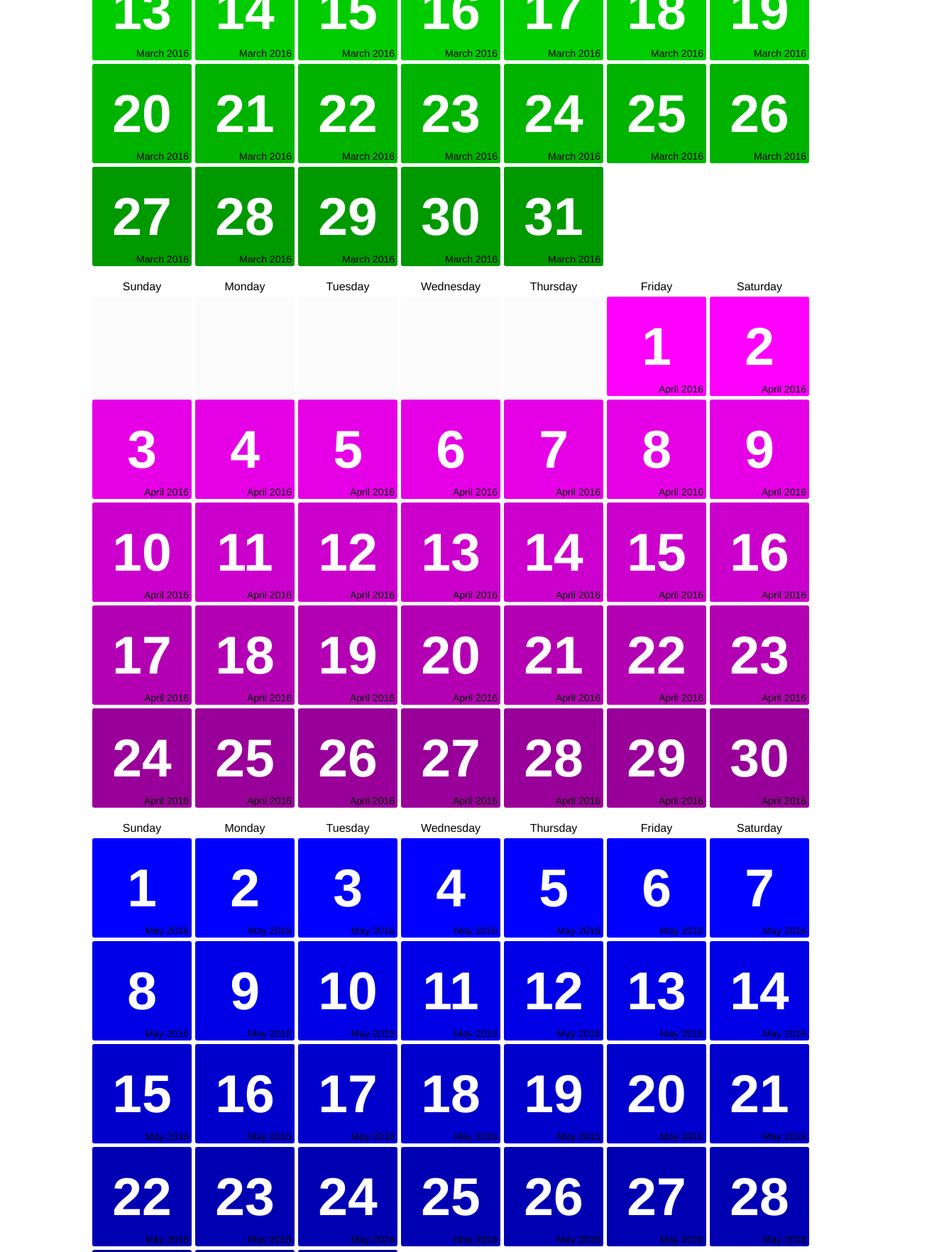
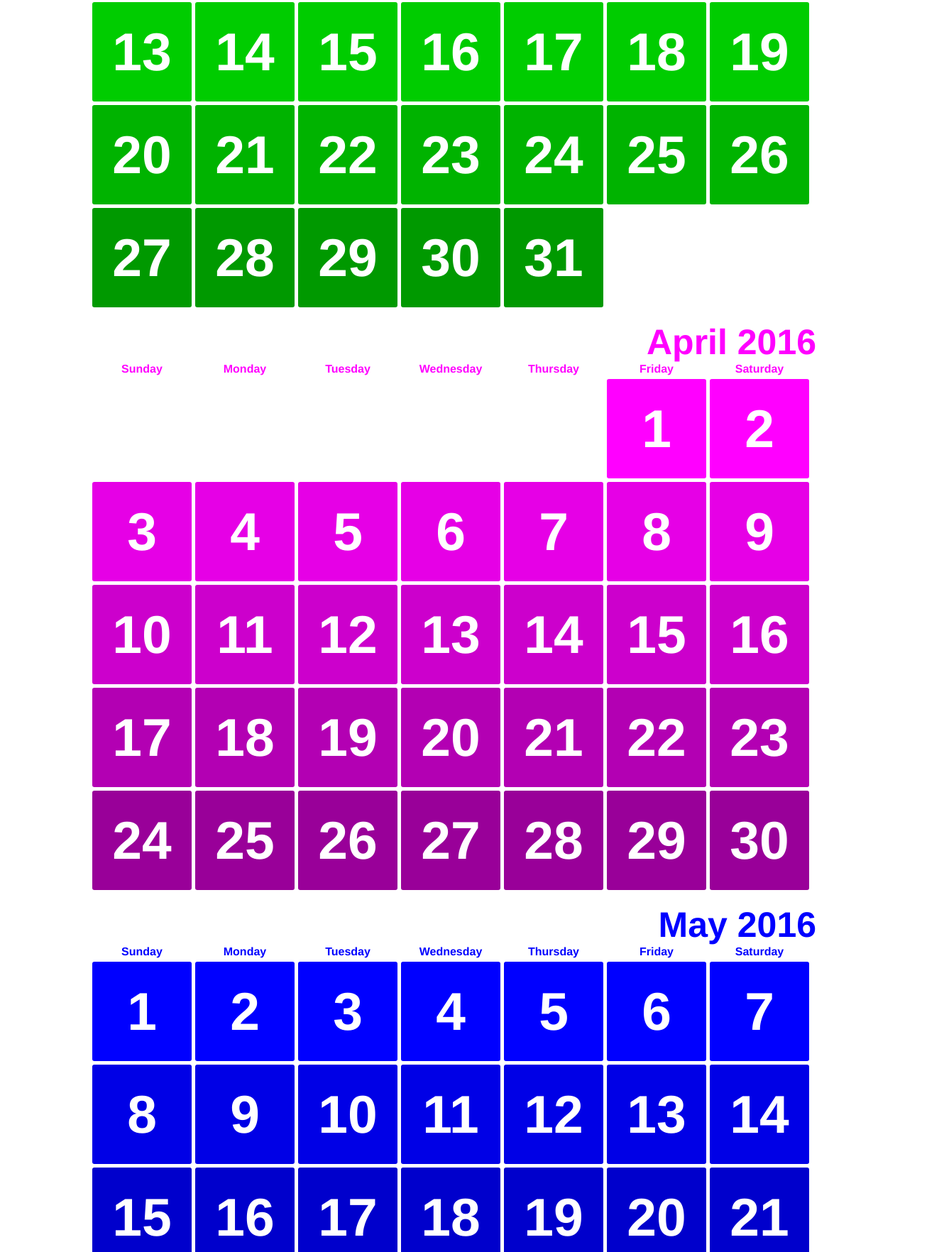
Before and after one commit to TravisL12/date_ranges, a plain HTML site: page index.html in a window 1280 px wide. Shown: the part 502-2266 px from the top of the page at 71% size, 1330 px wide, since content can reach past the window. Drawn offline with Linux system fonts and the light colour scheme.

Commit message:
Colorize month names

```diff
--- a/public/sass/application.scss
+++ b/public/sass/application.scss
@@ -3,9 +3,14 @@ ul {
     padding: 0;
 }
 
+$light-gray: #fbfbfb;
 @mixin loop-colors($color) {
+    .month--name,
+    .month--header {
+        color: $color;
+    }
     @for $i from 0 through 5 {
-        .week-#{$i} .date-tile {
+        .week-#{$i} .week--tile {
             $background: darken($color, $i * 5);
             background: $background;
             &:hover {
@@ -13,7 +18,7 @@ ul {
             }
             &.none,
             &.none:hover {
-                background: #fbfbfb;
+                background: transparent;
             }
         }
     }
@@ -26,7 +31,7 @@ $march:     lime;
 $april:     magenta;
 $may:       blue;
 $june:      purple;
-$july:      blanchedalmond;
+$july:      burlywood;
 $august:    pink;
 $september: wheat;
 $october:   green;
@@ -54,12 +59,19 @@ body {
 }
 
 .calendar .month {
+    position: relative;
     width: 1020px;
-    margin: 0 auto;
-    .day-header {
-        margin: 15px 0 5px;
-        div {
+    margin: 15px auto 0;
+    .month--name {
+        font-size: 50px;
+        font-weight: bold;
+        text-align: right;
+    }
+    .month--header {
+        margin-bottom: 5px;
+        .month--header-day {
             display: inline-block;
+            font-weight: bold;
             width: $tile-width;
             margin-right: 5px;
             padding: 0 2px;
@@ -67,10 +79,7 @@ body {
             box-sizing: border-box;
         }
     }
-    .week {
-        width: 1200px;
-        margin: 0 auto;
-        .date-tile {
+    .week .week--tile {
         position: relative;
         display: inline-block;
         margin: 0 5px 5px 0;
@@ -85,7 +94,7 @@ body {
         transition: 0.15s linear all;
         &:hover { border-radius: 0; }
 
-            .day {
+        .week--tile-day {
             font-weight: 600;
             color: white;
             position: absolute;
@@ -99,11 +108,10 @@ body {
             right: 0;
         }
 
-            .year {
+        .week--tile-year {
             position: absolute;
             bottom: 2px;
             right: 4px;
         }
     }
 }
-}
--- a/public/scripts/application.js
+++ b/public/scripts/application.js
@@ -27,10 +27,7 @@ DateTile.prototype = {
     },
 
     buildTile: function () {
-        let inner = '<div class="day">' + this.day + '</div>' +
-                    '<div class="year">' + this.monthName + ' ' + this.year + '</div>';
-
-        return '<li class="date-tile">' + inner + '</li>'
+        return '<li class="week--tile"><div class="week--tile-day">' + this.day + '</div></li>'
     }
 }
 
@@ -48,7 +45,7 @@ function chunkWeeks(dates) {
 function buildWeeks (dates) {
     return chunkWeeks(dates).reduce((pMonth, cMonth, i) => {
         let weekHtml = cMonth.reduce((pDate, cDate) => {
-            return pDate += cDate === null ? '<li class="date-tile none"></li>' : cDate.buildTile();
+            return pDate += cDate === null ? '<li class="week--tile none"></li>' : cDate.buildTile();
         }, '')
 
         pMonth.push('<ul class="week week-' + i + '">' + weekHtml + '</ul>');
@@ -64,18 +61,20 @@ function buildMonth (dates) {
     }
 
     let header = dayNames.map((day) => {
-        return '<div>' + day + '</div>';
+        return '<div class="month--header-day">' + day + '</div>';
     }).join('');
 
     return  '<div class="month ' + firstDay.monthName.toLowerCase() + '">' +
-                '<div class="day-header">' + header + '</div>' + buildWeeks(dates) +
+                '<div class="month--name">' + firstDay.monthName + ' ' + firstDay.year + '</div>' +
+                '<div class="month--header">' + header + '</div>' +
+                buildWeeks(dates) +
             '</div>';
 }
 
 function getDateRange() {
     let start = new Date(startDateEl.value),
         end   = new Date(endDateEl.value),
-        count = 0;
+        countDays = 0;
 
     let daysOfYear = {};
     for (let date = start; date <= end; date.setDate(date.getDate() + 1)) {
@@ -90,7 +89,7 @@ function getDateRange() {
         }
 
         daysOfYear[tile.year][tile.month].push(tile);
-        count++;
+        countDays++;
     }
 
     let output = Object.keys(daysOfYear).reduce((output, year) => {
@@ -101,7 +100,7 @@ function getDateRange() {
         return output;
     }, '');
 
-    countEl.textContent = 'Day Count: ' + count;
+    countEl.textContent = 'Day Count: ' + countDays;
     outputEl.innerHTML = output;
 }
 
```
Also changed, not shown: public/styles/application.css. Lines whose indentation alone changed are shown as unchanged.
